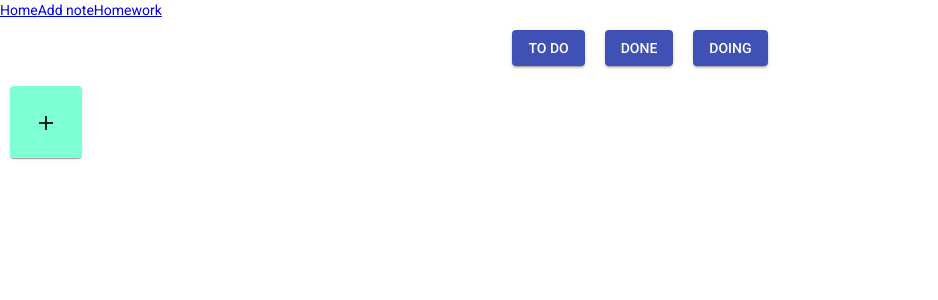
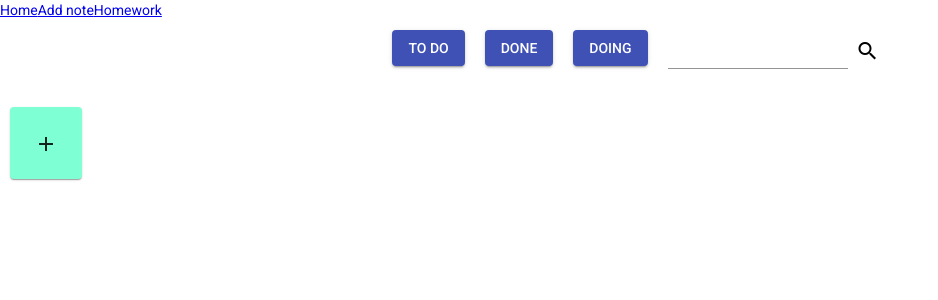
Before and after one commit to NeacsuAlex/Angular-Project, an Angular app: page /home in a window 1280 px wide. Shown: the top 300 px of the page, without its empty margins (0-938 px from the left). Built offline with nearby package versions, Linux system fonts and the light colour scheme.

Commit message:
Added last workshop exercise to filter by keyword.

```diff
--- a/src/app/filter/filter.component.html
+++ b/src/app/filter/filter.component.html
@@ -1,5 +1,16 @@
 <div class="filter-container">
     <div class="filter-div" *ngFor="let category of categories">
-        <button mat-raised-button color="primary" (click)="selectFilter(category.id)">{{category.name|uppercase}}</button>
+        <button mat-raised-button color="primary"
+            (click)="selectFilterCategory(category.id)">{{category.name|uppercase}}</button>
+    </div>
+    <div class="keyword-div">
+        <form>
+            <mat-form-field>
+                <input matInput name="keyWord" [(ngModel)]="keyWord" />
+            </mat-form-field>
+        </form>
+        <button (click)="searchByKeyWord()" mat-icon-button>
+            <mat-icon>search</mat-icon>
+        </button>
     </div>
 </div>
--- a/src/app/filter/filter.component.scss
+++ b/src/app/filter/filter.component.scss
@@ -6,4 +6,8 @@
         margin: 10px;
     }
 
+    .keyword-div{
+        display: flex;
+        margin:10px;
+    }
 }
--- a/src/app/filter/filter.component.ts
+++ b/src/app/filter/filter.component.ts
@@ -11,16 +11,23 @@ import { EventEmitter, Output } from "@angular/core";
 export class FilterComponent implements OnInit {
 
   categories: Category[];
-  @Output() emitSelectedFilter = new EventEmitter<string>();
+  keyWord: string;
+  @Output() emitSelectedFilterCategory = new EventEmitter<string>();
+  @Output() emitSelectedFilterKeyWord = new EventEmitter<string>();
 
-  constructor(private filtrerService:FiltrerService) { }
+  constructor(private filtrerService: FiltrerService) { }
 
   ngOnInit(): void {
-    this.categories=this.filtrerService.geCategories();
+    this.categories = this.filtrerService.geCategories();
   }
 
-  selectFilter(id:string){
-    this.emitSelectedFilter.emit(id);
+  selectFilterCategory(id: string) {
+    this.emitSelectedFilterCategory.emit(id);
+  }
+
+  searchByKeyWord() {
+    console.log(this.keyWord);
+    this.emitSelectedFilterKeyWord.emit(this.keyWord);
   }
 
 }
--- a/src/app/home/home.component.html
+++ b/src/app/home/home.component.html
@@ -1,5 +1,5 @@
-<app-filter (emitSelectedFilter)="receiveCategory($event)"></app-filter>
+<app-filter (emitSelectedFilterCategory)="receiveCategory($event)" (emitSelectedFilterKeyWord)="recieveKeyWord($event)"></app-filter>
 <div class="note-cards">
-<app-note [selectedCategory]="categoryId"></app-note>
+<app-note [selectedCategory]="categoryId" [keyWord]="keyWord"></app-note>
 <app-tools></app-tools>
 </div>
--- a/src/app/home/home.component.scss
+++ b/src/app/home/home.component.scss
@@ -1,3 +1,4 @@
 .note-cards{
     display: flex;
+    align-items: center;
 }
--- a/src/app/home/home.component.ts
+++ b/src/app/home/home.component.ts
@@ -9,6 +9,7 @@ import { NoteService } from '../services/note.service';
 export class HomeComponent implements OnInit {
 
   categoryId: string;
+  keyWord:string;
 
   constructor(private noteService:NoteService) { }
 
@@ -21,4 +22,8 @@ export class HomeComponent implements OnInit {
     //alert(this.categoryId)
   }
 
+  recieveKeyWord(keyWord:string){
+    this.keyWord=keyWord;
+  }
+
 }
--- a/src/app/note/note.component.ts
+++ b/src/app/note/note.component.ts
@@ -9,25 +9,46 @@ import { NoteService } from '../services/note.service';
 
 export class NoteComponent implements OnInit {
 
-  notes:Note[];
-  @Input() selectedCategory:string;
+  notes: Note[];
 
-  constructor(private noteService:NoteService) {
-   }
+  private _selecteCategory: string;
+
+  @Input()
+  set selectedCategory(val: string) {
+    this._selecteCategory = val;
+    this.notes = this.noteService.getFilteredNotes(this.selectedCategory);
+  }
+  get selectedCategory(): string {
+    return this._selecteCategory;
+  }
+
+  private _keyWord: string;
+
+  @Input()
+  set keyWord(val: string) {
+    this._keyWord = val;
+    this.notes = this.noteService.getFilteredByKeyWordNotes(this.keyWord);
+  }
+  get keyWord(): string {
+    return this._keyWord;
+  }
+
+  constructor(private noteService: NoteService) {
+  }
 
   ngOnInit(): void {
-    this.notes=this.noteService.getNotes();
+    this.notes = this.noteService.getNotes();
   }
 
-  ngOnChanges():void{
+  ngOnChanges(): void {
     //alert(this.selectedCategory);
-    this.notes=this.noteService.getFilteredNotes(this.selectedCategory);
+    //this.notes=this.noteService.getFilteredNotes(this.selectedCategory);
   }
 }
 
 export interface Note {
-	id: string;
+  id: string;
   title: string;
- 	description: string;
-  category:string;
+  description: string;
+  category: string;
 }
--- a/src/app/services/filtrer.service.ts
+++ b/src/app/services/filtrer.service.ts
@@ -14,7 +14,7 @@ export class FiltrerService {
     return this.categories;
   }
 
-  getCategoryById(id:String):Category{
-    return this.categories.find((category)=>category.id==id);
+  getCategoryById(id: String): Category {
+    return this.categories.find((category) => category.id == id);
   }
 }
--- a/src/app/services/note.service.ts
+++ b/src/app/services/note.service.ts
@@ -6,7 +6,7 @@ import { Note } from '../note/note.component';
 })
 export class NoteService {
 
-  notes: Note[]=[];
+  notes: Note[] = [];
 
   constructor() { }
 
@@ -18,12 +18,23 @@ export class NoteService {
     return this.notes;
   }
 
-  addNote(note:Note){
+  addNote(note: Note) {
     this.notes.push(note);
   }
 
-  getFilteredNotes(filteredID:string):Note[]
-  {
-    return this.notes.filter((note)=>note.category==filteredID);
+  getFilteredNotes(filteredID: string): Note[] {
+    return this.notes.filter((note) => note.category == filteredID);
+  }
+
+  getFilteredByKeyWordNotes(keyWord: string): Note[] {
+    return this.notes.filter((note) => (this.containsWord(note.description.split(" "), keyWord) || this.containsWord(note.title.split(" "), keyWord)));
+  }
+
+  containsWord(words: string[], keyWord: string): boolean {
+    for (let word of words) {
+      if (word==keyWord)
+        return true;
+    }
+    return false;
   }
 }
```
Also changed, not shown: src/app/note/note.component.html (+15 -5 lines), 1 other file (tests, documents, lock files or other folders).
